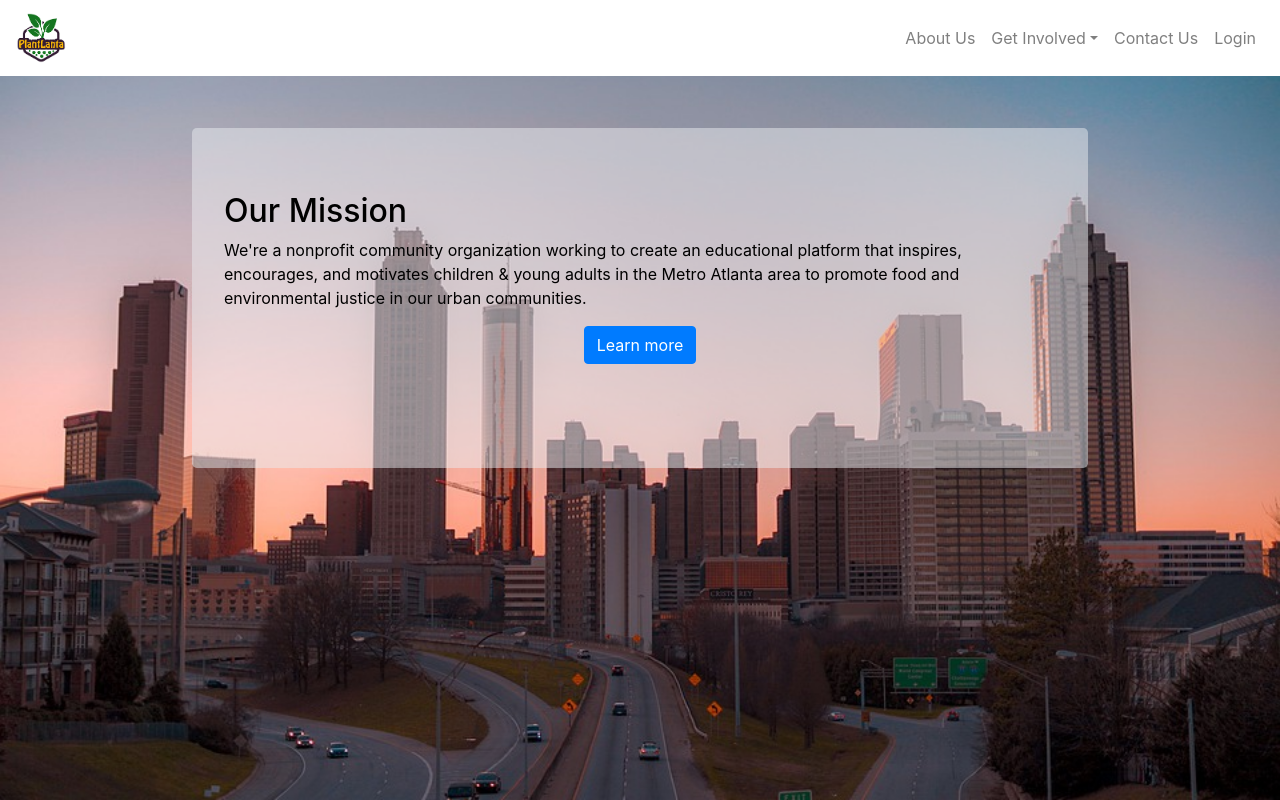
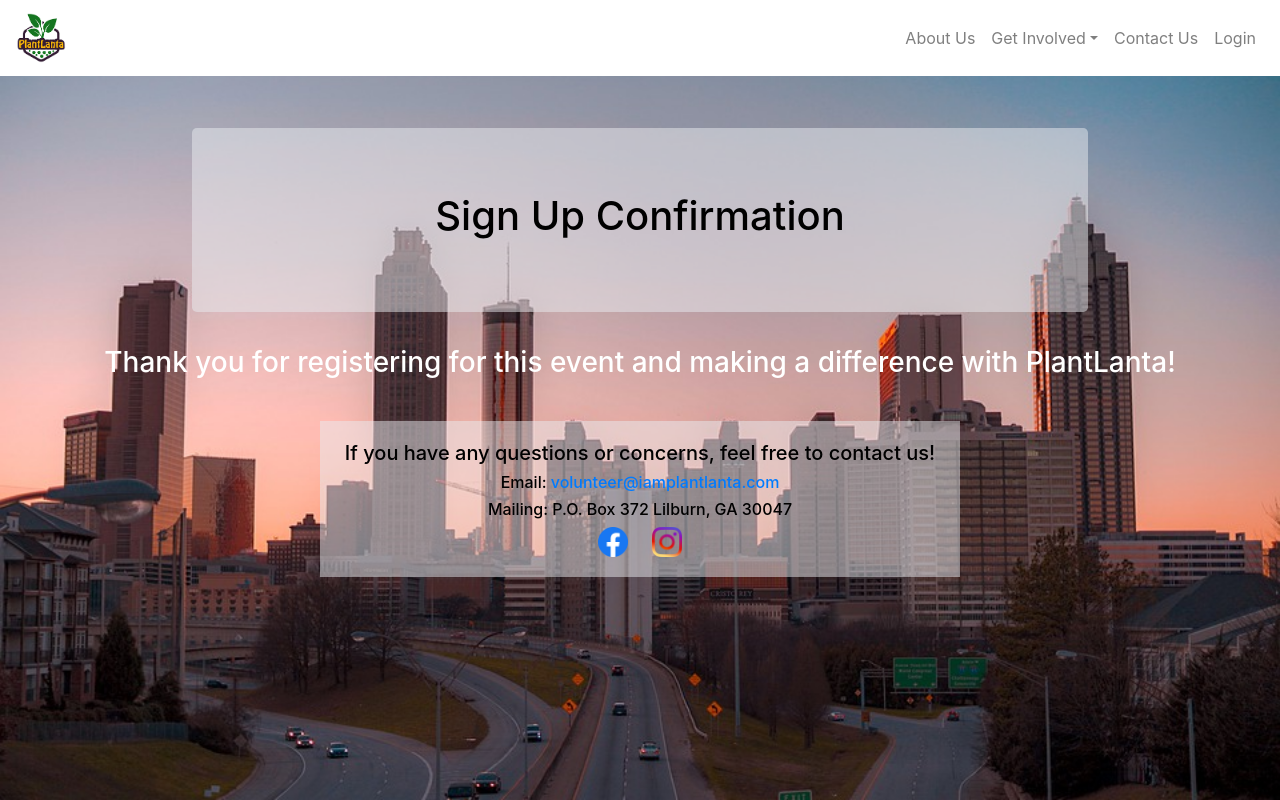
Before and after one commit to jhunter64/JuniorDesign, a React (Create React App) app in the folder client/: page /signupconfirmation in a window 1280 px wide. Built offline with nearby package versions, Linux system fonts and the light colour scheme.

Commit message:
Sign up confirmation (#28)
added sign up for event confirmation

```diff
--- a/client/src/App.js
+++ b/client/src/App.js
@@ -7,6 +7,7 @@ import Home from './components/Home';
 import ContactUs from './components/ContactUs';
 import AboutUs from './components/AboutUs';
 import Volunteer from './components/Volunteer';
+import SignUpConfirmation from './components/SignUpConfirmation';
 import { BrowserRouter as Router, Switch, Route } from "react-router-dom";
 
 class App extends Component {
@@ -33,6 +34,9 @@ class App extends Component {
                         <Route path="/volunteer" component={Volunteer}>
                             <Volunteer/>
                         </Route>
+                        <Route path='/signupconfirmation'>
+                            <SignUpConfirmation/>
+                        </Route>
                         <Route path="/">
                             <Home />
                         </Route>
--- a/client/src/components/EventCard.js
+++ b/client/src/components/EventCard.js
@@ -13,6 +13,14 @@ interface Props {
 
 class EventCard extends React.Component<Props>{
 
+  handleClick() {
+    if (sessionStorage.getItem('isLoggedIn')) {
+      window.location = "/signupconfirmation";
+    } else {
+      window.location = "/loginpage";
+    }
+  }
+
   render() {
 
     return (
@@ -25,7 +33,7 @@ class EventCard extends React.Component<Props>{
                 <Card.Text className = "text">
                     {this.props.eventDescription}
                 </Card.Text>
-                <Button variant="primary">Sign Up</Button>
+                <Button variant="primary" onClick={() => this.handleClick()}>Sign Up</Button>
             </Card.Body>
         </Card>
 
--- /dev/null
+++ b/client/src/components/SignUpConfirmation.js
@@ -0,0 +1,36 @@
+import React from 'react';
+import { Image } from 'react-bootstrap';
+import { Jumbotron } from 'react-bootstrap';
+import 'bootstrap/dist/css/bootstrap.min.css';
+import './css/SignUpConfirmation.css'
+
+class SignUpConfirmation extends React.Component{
+
+  render() {
+
+    return (
+      <div>
+        <Jumbotron>
+          <h1 className='text' align='center'>Sign Up Confirmation</h1>
+        </Jumbotron>
+
+        <h3><br></br>Thank you for registering for this event and making a difference with PlantLanta!<br></br><br></br></h3>
+
+        <div class="card2">
+          <div class="card-body">
+            <h5 className="text">If you have any questions or concerns, feel free to contact us!</h5>
+            <h6  className="text">Email: <a href="mailto:volunteer@iamplantlanta.com" class="card-link">volunteer@iamplantlanta.com</a></h6>
+            <h6  className="text">Mailing: P.O. Box 372 Lilburn, GA 30047</h6>
+            <a href="https://www.facebook.com/PlantLANTA" target="_blank" class="card-link">
+              <Image className="logos" src="facebook-icon.png"/> </a>
+            <a href="https://www.instagram.com/officialplantlanta/" target="_blank" class="card-link">
+              <Image className="logos" src="ig-icon.png"/></a>
+          </div>
+        </div>
+
+      </div>
+    );
+  }
+}
+
+export default SignUpConfirmation;
--- /dev/null
+++ b/client/src/components/css/SignUpConfirmation.css
@@ -0,0 +1,12 @@
+.card2 {
+  background: rgba(234, 236, 239, .5);
+  width: 50%;
+  margin: 0 auto;
+}
+.text {
+  color: black;
+}
+.logos {
+  width: 5%;
+  height: auto;
+}
```
